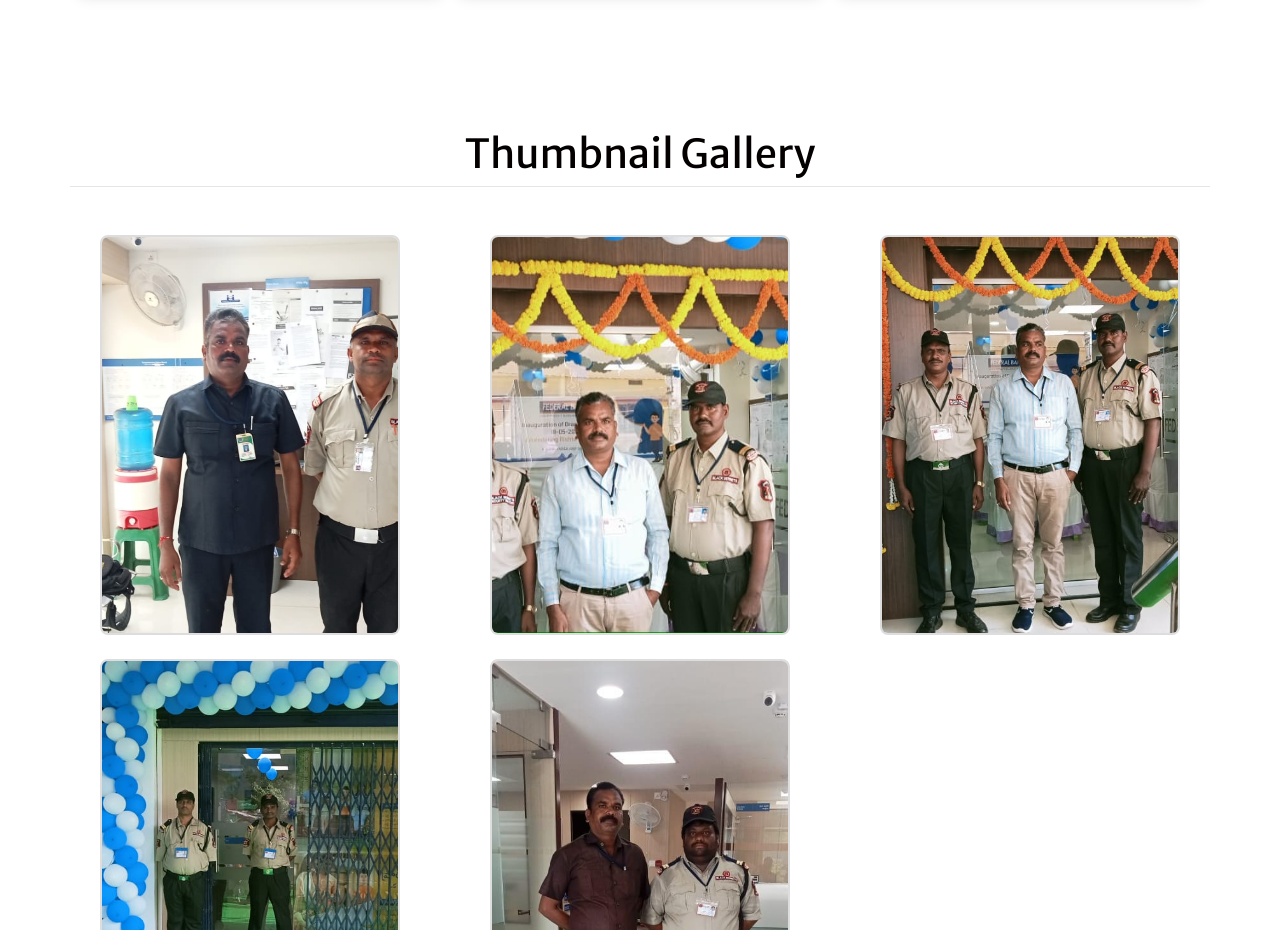
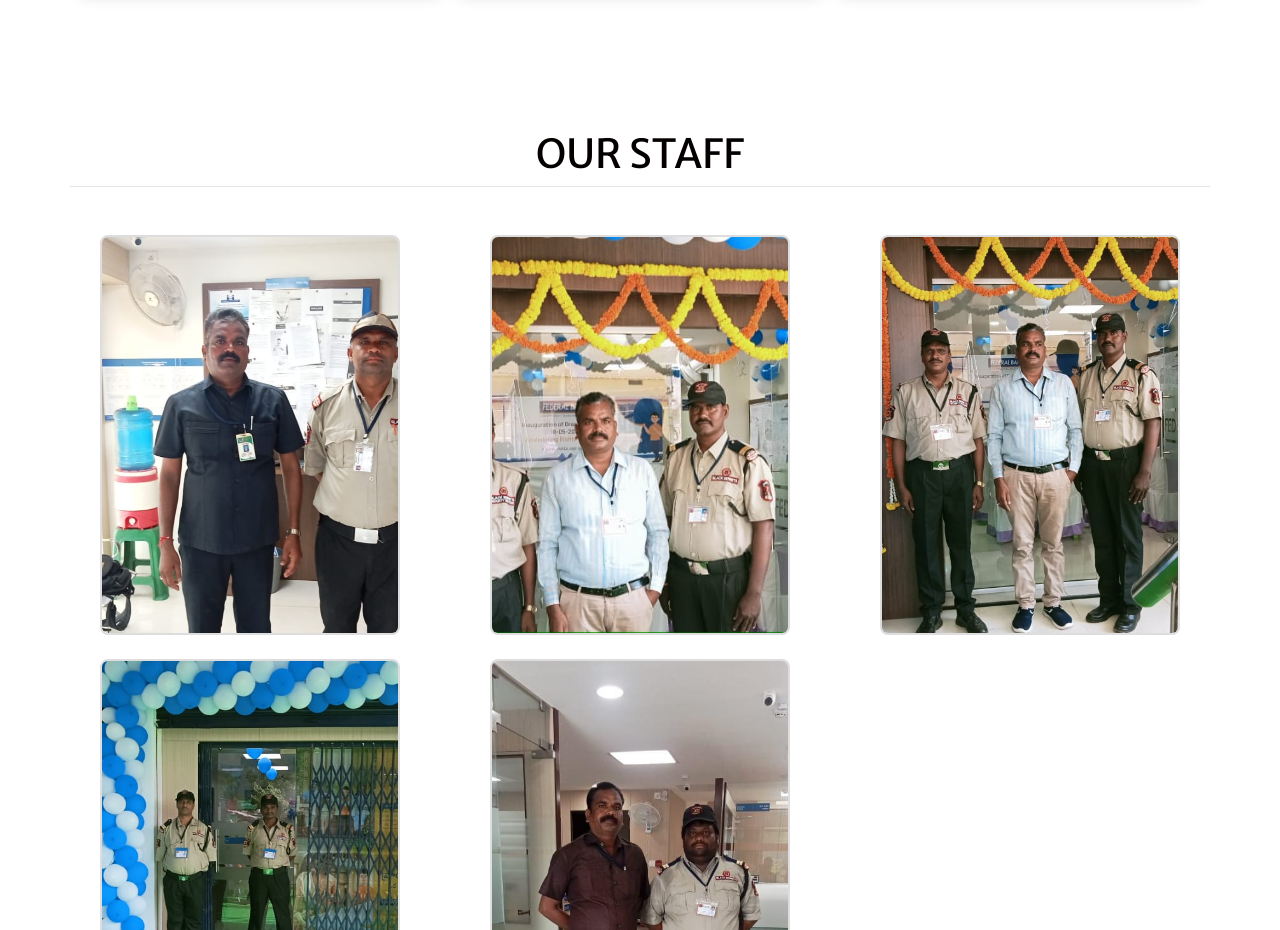
Before and after one commit to raghavendra-me/businesspage, a plain HTML site: page index.html in a window 1280 px wide. Shown: the part 860-1790 px from the top of the page. Drawn offline with nearby package versions, Linux system fonts and the light colour scheme; some packages are replaced by stand-ins of ours.

Commit message:
changed the gallery name to our staff

```diff
--- a/index.html
+++ b/index.html
@@ -170,7 +170,7 @@
 
 <!-- Page Content -->
 <div class="container">
-  <h1 class="fw-light text-center text-lg-start mt-4 mb-0">Thumbnail Gallery</h1>
+  <h1 class="fw-light text-center text-lg-start mt-4 mb-0">OUR STAFF</h1>
   <hr class="mt-2 mb-5">
   <div class="row">
     <div class="col-lg-4 col-md-6 col-12 mb-4">
```
